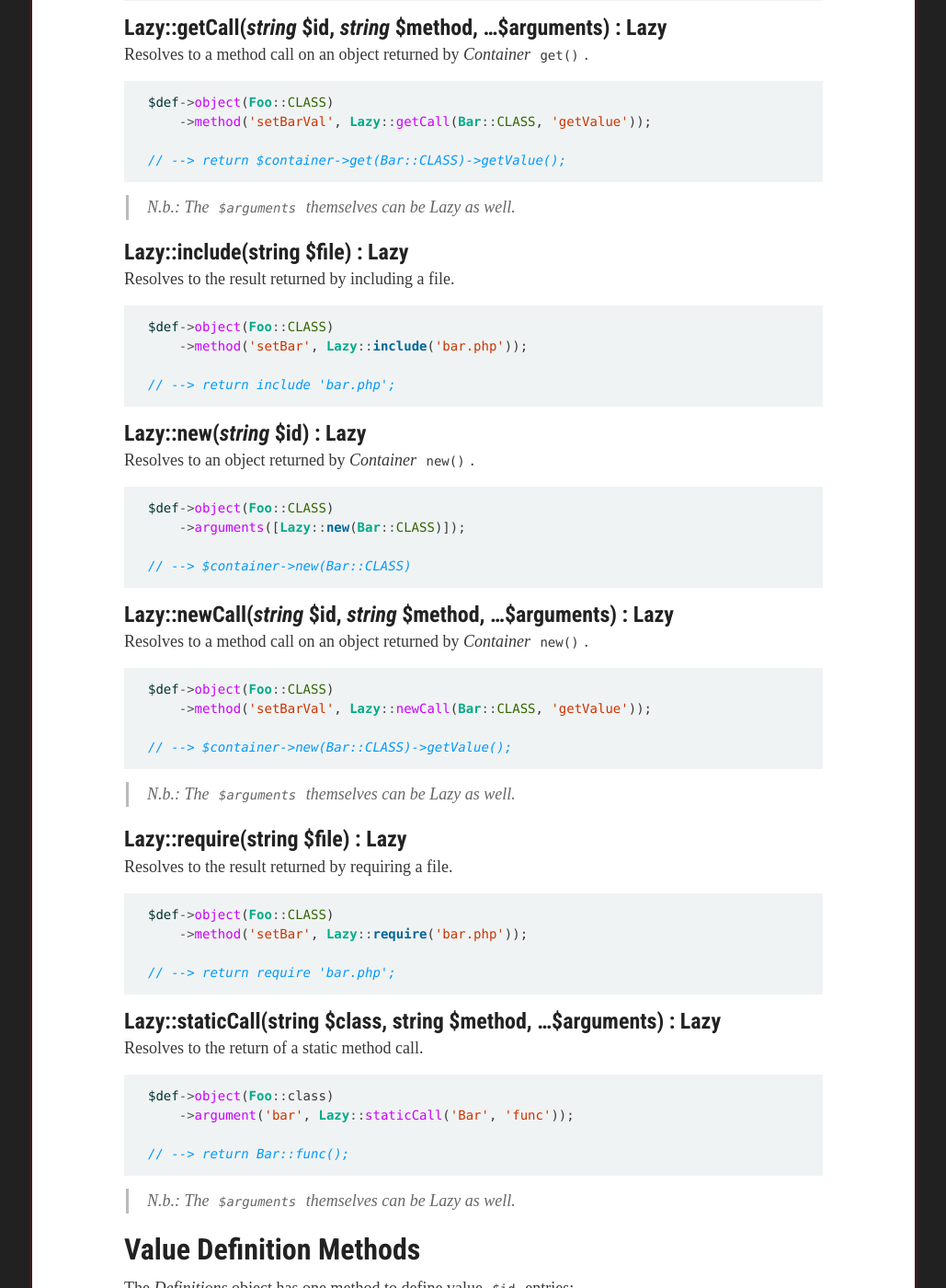
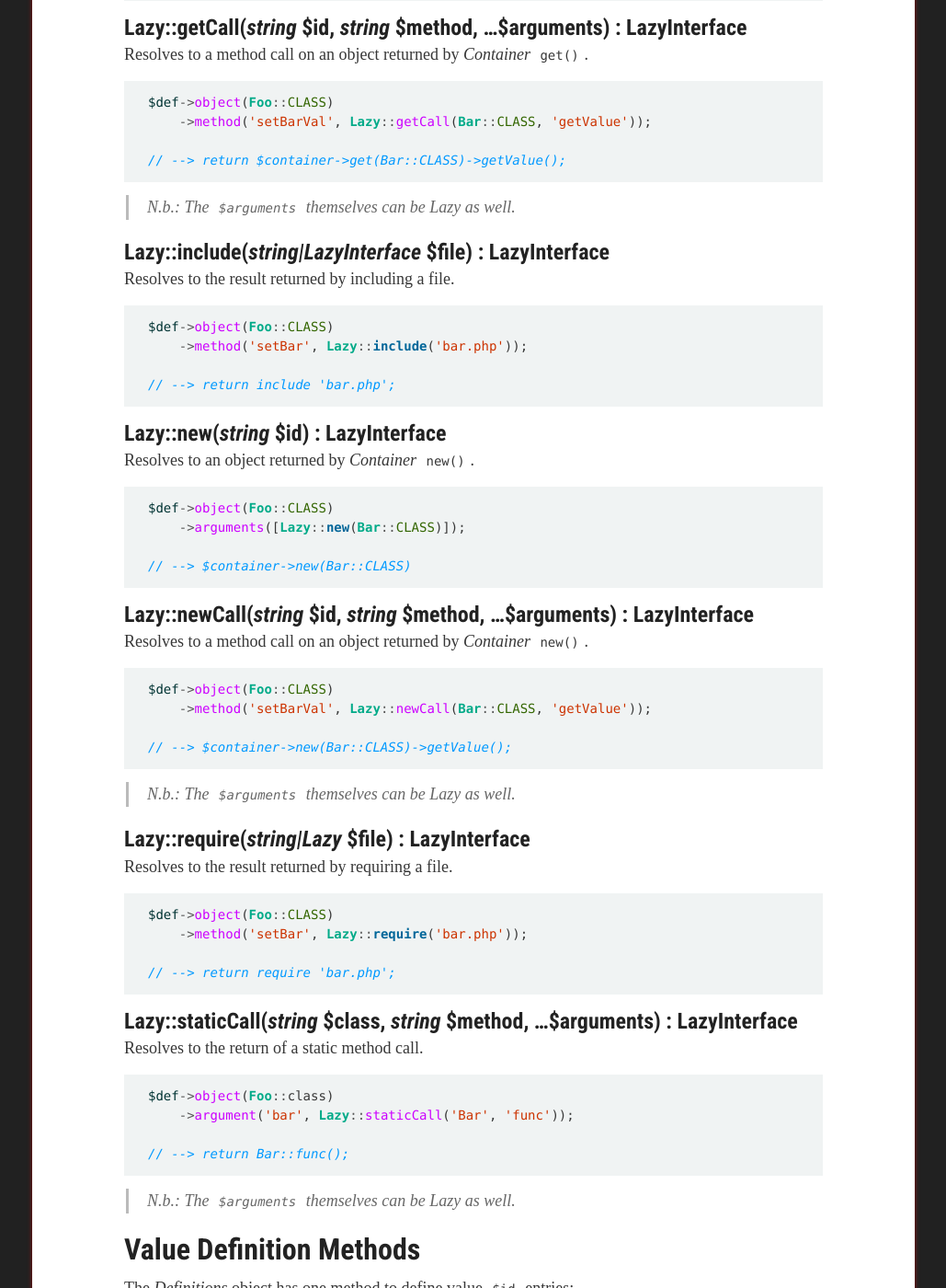
Before and after one commit to capsulephp/capsulephp.github.io, a Jekyll site: the page built from index.md, in a window 1280 px wide and 1400 px high, scrolled down 6584 px. Shown: the whole window at 92% size, without its empty margins (125-1154 px from the left). Built offline with Jekyll 4.4.1, drawn with Linux system fonts in a browser that asks for light colours; our own code applies the rules of GitHub Pages for plain Markdown files; some of the changed text lies outside the part shown.

Commit message:
updated docs

````diff
--- a/index.md
+++ b/index.md
@@ -270,7 +270,7 @@ purposes.
 > N.b.: *Lazy* can be used both for constructor arguments and for `method()`
 call arguments.
 
-### Lazy::call(*callable* $callable) : Lazy
+### Lazy::call(*callable* $callable) : LazyInterface
 
 Resolves to the result returned by a [callable](https://www.php.net/callable);
 the callable must have this signature ...
@@ -293,7 +293,7 @@ $def->object(Foo::class)
 );
 ```
 
-### Lazy::env(*string* $varname) : Lazy
+### Lazy::env(*string* $varname) : LazyInterface
 
 Resolves to the value of the *$varname* environment variable.
 
@@ -304,7 +304,7 @@ $def->object(Foo::CLASS)
 // --> return getenv('BAR');
 ```
 
-### Lazy::functionCall(string $function, ...$arguments) : Lazy
+### Lazy::functionCall(*string* $function, ...$arguments) : LazyInterface
 
 Resolves to the return of a function call.
 
@@ -317,7 +317,7 @@ $def->object(Foo::class)
 
 > N.b.: The `$arguments` themselves can be *Lazy* as well.
 
-### Lazy::get(*string* $id) : Lazy
+### Lazy::get(*string* $id) : LazyInterface
 
 Resolves to an object returned by *Container* `get()`.
 
@@ -328,7 +328,7 @@ $def->object(Foo::CLASS)
 // --> return $container->get(Bar::CLASS);
 ```
 
-### Lazy::getCall(*string* $id, *string* $method, ...$arguments) : Lazy
+### Lazy::getCall(*string* $id, *string* $method, ...$arguments) : LazyInterface
 
 Resolves to a method call on an object returned by *Container* `get()`.
 
@@ -341,7 +341,7 @@ $def->object(Foo::CLASS)
 
 > N.b.: The `$arguments` themselves can be *Lazy* as well.
 
-### Lazy::include(string $file) : Lazy
+### Lazy::include(*string|LazyInterface* $file) : LazyInterface
 
 Resolves to the result returned by including a file.
 
@@ -352,7 +352,7 @@ $def->object(Foo::CLASS)
 // --> return include 'bar.php';
 ```
 
-### Lazy::new(*string* $id) : Lazy
+### Lazy::new(*string* $id) : LazyInterface
 
 Resolves to an object returned by *Container* `new()`.
 
@@ -363,7 +363,7 @@ $def->object(Foo::CLASS)
 // --> $container->new(Bar::CLASS)
 ```
 
-### Lazy::newCall(*string* $id, *string* $method, ...$arguments) : Lazy
+### Lazy::newCall(*string* $id, *string* $method, ...$arguments) : LazyInterface
 
 Resolves to a method call on an object returned by *Container* `new()`.
 
@@ -376,7 +376,7 @@ $def->object(Foo::CLASS)
 
 > N.b.: The `$arguments` themselves can be *Lazy* as well.
 
-### Lazy::require(string $file) : Lazy
+### Lazy::require(*string|Lazy* $file) : LazyInterface
 
 Resolves to the result returned by requiring a file.
 
@@ -387,7 +387,7 @@ $def->object(Foo::CLASS)
 // --> return require 'bar.php';
 ```
 
-### Lazy::staticCall(string $class, string $method, ...$arguments) : Lazy
+### Lazy::staticCall(*string* $class, *string* $method, ...$arguments) : LazyInterface
 
 Resolves to the return of a static method call.
 
````
